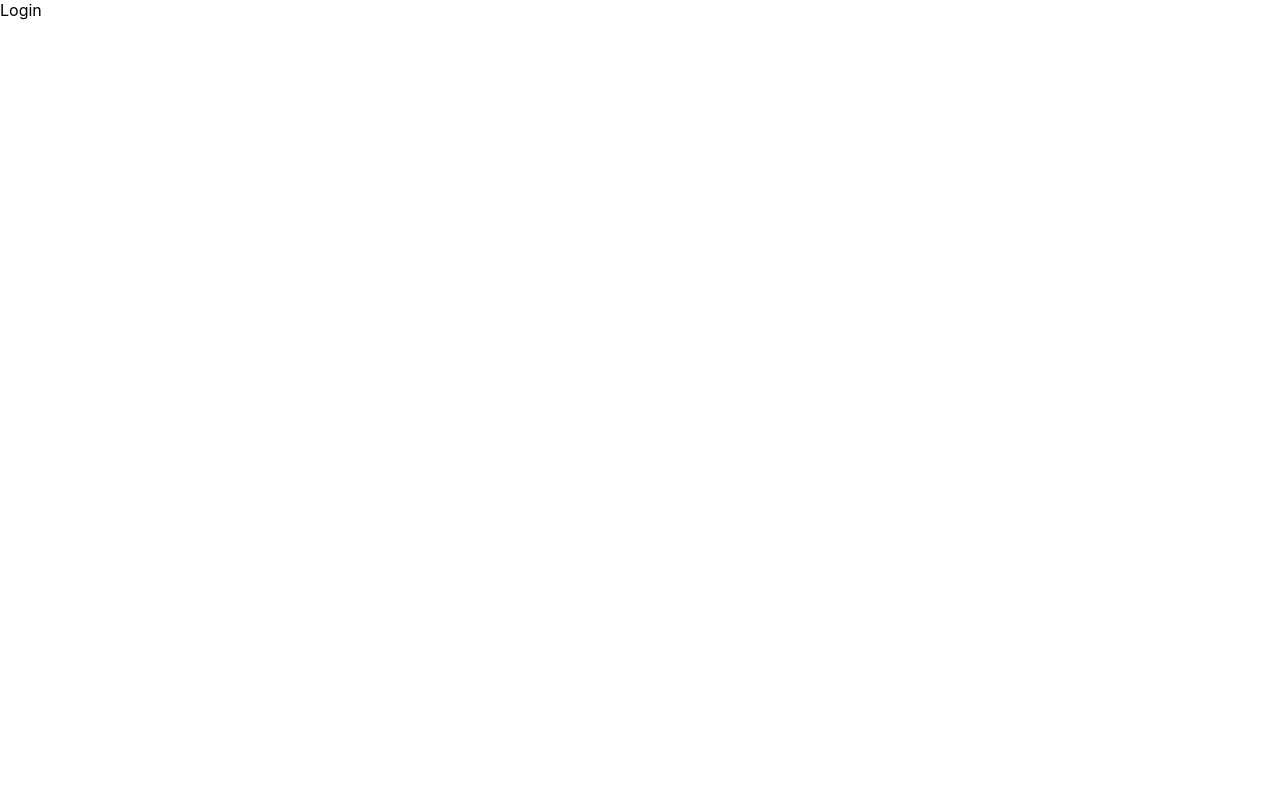
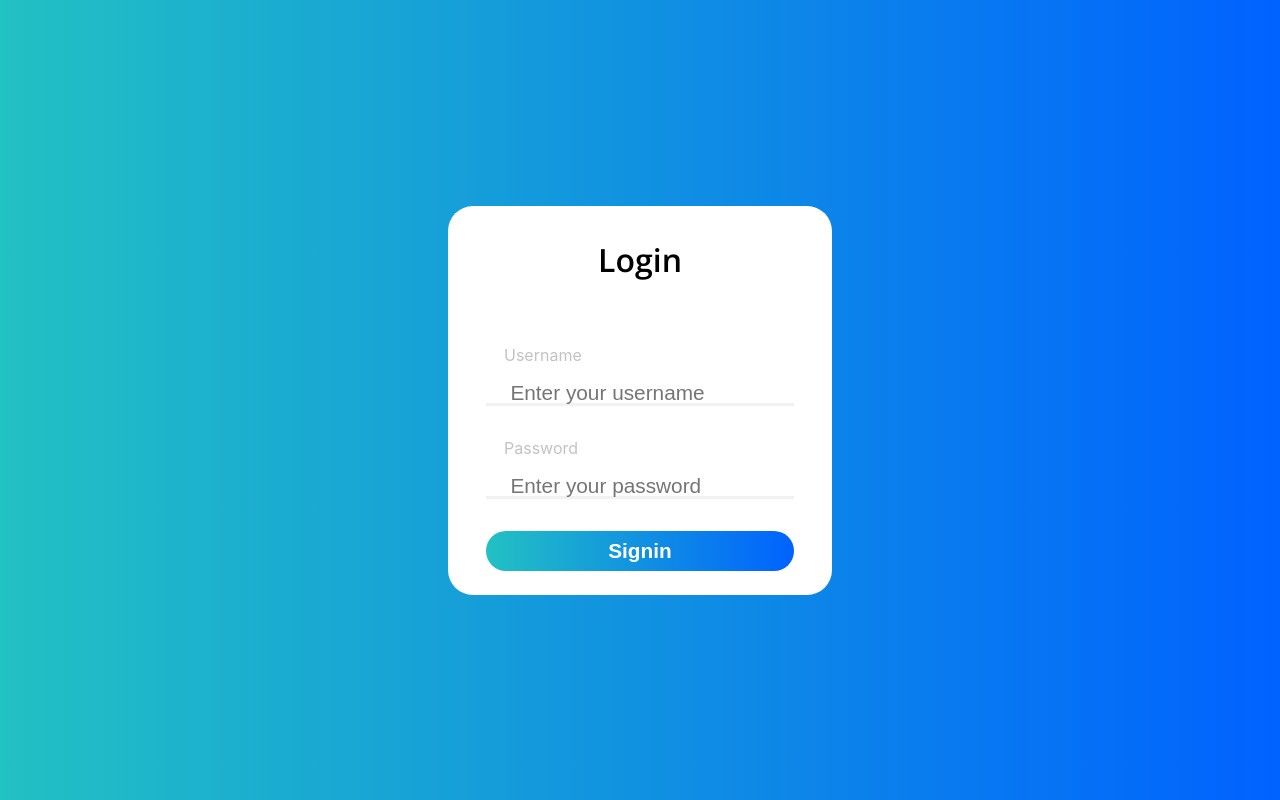
Before and after one commit to Assignment-Group-SLIIT/ssd-frontend, a React (Create React App) app: page /login in a window 1280 px wide. Built offline with nearby package versions, Linux system fonts and the light colour scheme.

Commit message:
updated the login form

```diff
--- a/src/App.scss
+++ b/src/App.scss
@@ -1,4 +1,5 @@
 @import "./styles/common.styles.scss";
+@import "./styles/login.styles.scss";
 
 *,
 *::before,
--- a/src/pages/Login.jsx
+++ b/src/pages/Login.jsx
@@ -1,7 +1,32 @@
 import React from 'react'
 
 export const Login = () => {
+
+    //login method
+    const signin = (e) => {
+        e.preventDefault();
+
+    }
     return (
-        <div>Login</div>
+        <div className='login-body'>
+            <div id="loginform">
+                <h2 id="headerTitle">Login</h2>
+                <form>
+                    <div class="row">
+                        <label>Username</label>
+                        <input type="text" placeholder="Enter your username" />
+                    </div>
+                    <div class="row">
+                        <label>Password</label>
+                        <input type="password" placeholder="Enter your password" />
+                    </div>
+                    <div id="button" class="row">
+                        <button onClick={(e) => { signin(e) }}>
+                            Signin
+                        </button>
+                    </div>
+                </form>
+            </div>
+        </div>
     )
 }
--- a/src/styles/common.styles.scss
+++ b/src/styles/common.styles.scss
@@ -6,6 +6,4 @@
     justify-content: center;
     min-height: 100vh;
     position: relative;
-    margin-top: 8rem;
-    margin-bottom: 4rem;
 }
--- a/src/styles/login.styles.scss
+++ b/src/styles/login.styles.scss
@@ -0,0 +1,109 @@
+.login-container {
+    // border: 1px solid black;
+    min-width: 50vh;
+    min-height: 50vh;
+    border: 1px solid #512474;
+    border-radius: 10px;
+    display: flex;
+    flex-direction: column;
+    align-items: center;
+    justify-content: center;
+    padding: 2rem 1.5rem 2rem 1.5rem;
+    -webkit-box-shadow: 0px 0px 11px -1px rgba(0, 0, 0, 0.45);
+    box-shadow: 0px 0px 11px -1px rgba(0, 0, 0, 0.45);
+}
+
+
+
+@import url('https://fonts.googleapis.com/css?family=Open+Sans:600|Work+Sans:400,500,600,700&display=swap');
+
+.login-body {
+    background: linear-gradient(90deg, rgba(34, 193, 195, 1) 0%, rgb(0, 98, 255) 100%);
+    display: flex;
+    flex-direction: column;
+    justify-content: center;
+    min-height: 100vh;
+}
+
+#loginform {
+    max-width: 500px;
+    min-width: 300px;
+    max-height: 700px;
+    width: 30%;
+    height: 60%;
+    margin: 100px auto;
+    background-color: #FFFFFF;
+    border-radius: 25px;
+}
+
+#headerTitle {
+    text-align: center;
+    font-family: 'open sans', sans-serif;
+    padding: 2rem 0;
+    margin: 0;
+    font-size: 2rem;
+}
+
+.row {
+    display: flex;
+    flex-direction: column;
+    align-items: center;
+    padding-top: 2rem;
+    max-width: 100%;
+
+}
+
+.row input {
+    width: 80%;
+    box-sizing: border-box;
+    border: none;
+    font-size: 1.3rem;
+    padding-left: 1.5rem;
+    padding-top: 0.5rem;
+    box-shadow: inset 0px -3px 0px 0px rgba(187, 187, 187, 0.2);
+    transition: box-shadow 0.2s ease-in;
+}
+
+.row input:focus {
+    box-shadow: inset 0px -3px 0px 0px rgba(34, 193, 195, 0.7);
+    outline: none;
+}
+
+.row input::-webkit-input-placeholder {
+    opacity: 1;
+    transition: opacity 0.25s ease-out;
+}
+
+.row input:hover::-webkit-input-placeholder,
+.row input:focus::-webkit-input-placeholder {
+    opacity: 0;
+}
+
+.row label {
+    align-self: start;
+    padding-left: 3.5rem;
+    padding-bottom: 0.5rem;
+    color: rgba(187, 187, 187, 0.9);
+}
+
+.row button {
+    border-radius: 25px;
+    width: 80%;
+    height: 40px;
+    font-size: 1.3rem;
+    color: white;
+    font-weight: 700;
+    background: rgb(34, 193, 195);
+    background: linear-gradient(90deg, rgba(34, 193, 195, 1) 0%, rgb(0, 98, 255) 100%);
+    border: 0px;
+    cursor: pointer;
+    transition: opacity 0.25s ease-out;
+}
+
+.row button:hover {
+    opacity: 0.8;
+}
+
+#button {
+    padding-bottom: 1.5rem;
+}
```
